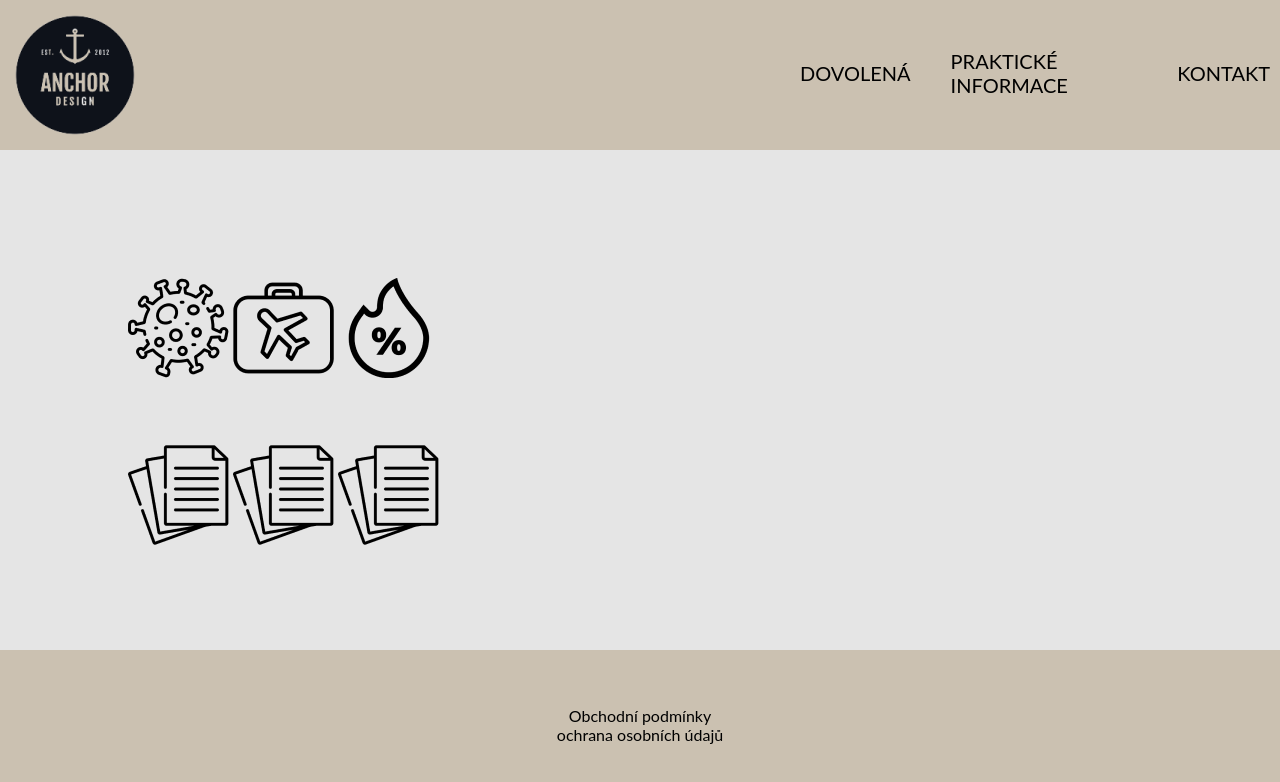
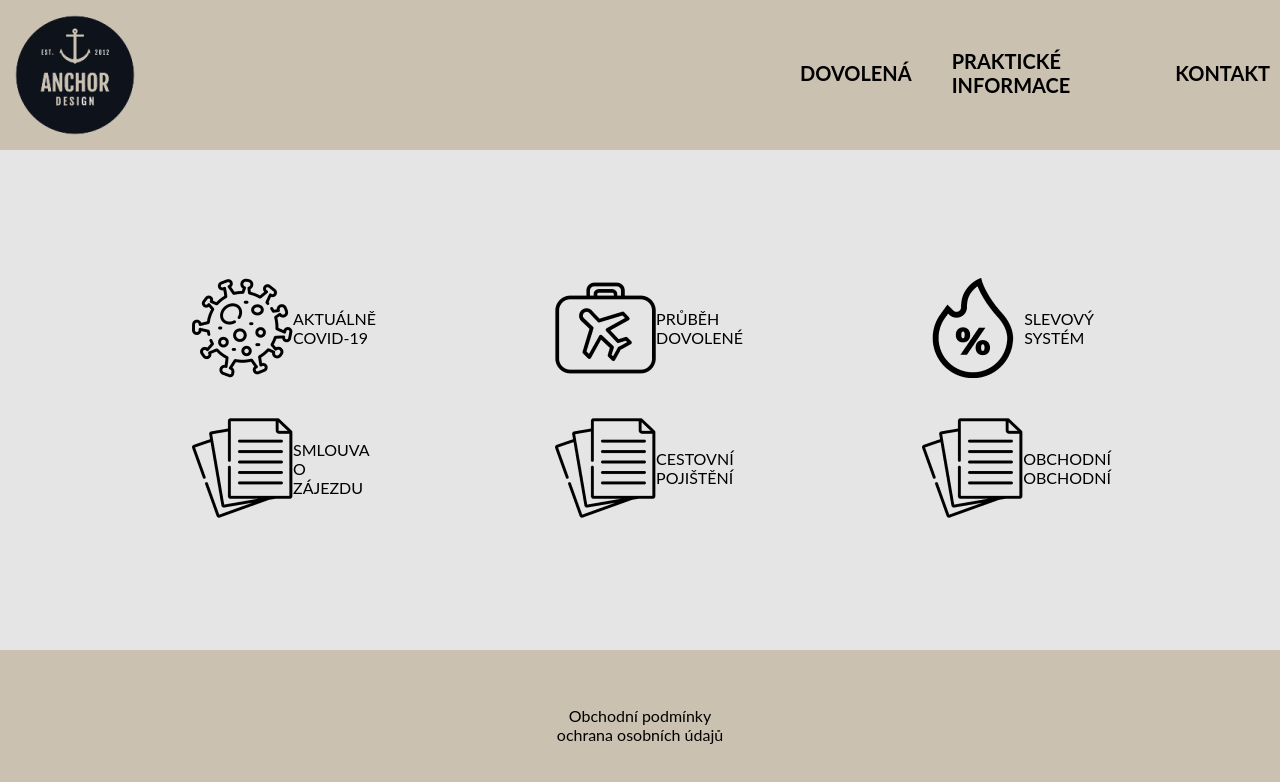
Before and after one commit to tomasduch/wba-duchecek-tomas-2c., a plain HTML site: page individual-work/figma-1/info.html in a window 1280 px wide. Drawn offline with Linux system fonts and the light colour scheme.

Commit message:
kontrola

```diff
--- a/individual-work/figma-1/info.html
+++ b/individual-work/figma-1/info.html
@@ -25,19 +25,30 @@
                 <p>KONTAKT</p>
             </a>
         </div>
+        <div class="hamburger">
+            <div class="ham"></div>
+            <div class="ham"></div>
+            <div class="ham"></div>
+        </div>
     </div>
-    <div class="top">
-        <img class="obr" src="./coronavirus.png" alt="">
-        <img class="obr" src="./luggage.png" alt="">
-        <img class="obr" src="./sale.png" alt="">
-    </div>
-    <div>
-        <div class="bot">
-            <div>
-                <img class="obr" src="./doc 1.png" alt="">
-                <img class="obr" src="./doc 1.png" alt="">
-                <img class="obr" src="./doc 1.png" alt="">
-            </div>
+    <div class="grid">
+        <div class="item">
+            <img src="./coronavirus.png" alt=""><p>AKTUÁLNĚ COVID-19</p>
+        </div>
+        <div class="item">
+            <img src="./luggage.png" alt=""><p>PRŮBĚH DOVOLENÉ</p>
+        </div>
+        <div class="item">
+            <img src="./sale.png" alt=""><p>SLEVOVÝ SYSTÉM</p>
+        </div>
+        <div class="item">
+            <img src="./doc 1.png" alt=""><p>SMLOUVA O ZÁJEZDU</p>
+        </div>
+        <div class="item">
+            <img src="./doc 1.png" alt=""><p>CESTOVNÍ POJIŠTĚNÍ</p>
+        </div>
+        <div class="item">
+            <img src="./doc 1.png" alt=""><p>OBCHODNÍ OBCHODNÍ</p>
         </div>
     </div>
     <div class="foter">
--- a/individual-work/figma-1/style1.css
+++ b/individual-work/figma-1/style1.css
@@ -18,6 +18,7 @@ body {
 }
 
 .navbar {
+    font-weight: bold;
     display: flex;
     align-items: center;
     justify-content: center;
@@ -178,7 +179,7 @@ h3 {
     width: 95%;
     background-color: black;
     height: 30%;
-    border-radius: 3%;
+    border-radius: 20%;
 }
 
 @media(max-width: 500px) {
@@ -257,7 +258,6 @@ h3 {
 
     }
 
-
     .h2 {
         top: 50%;
         font-size: 50px;
@@ -268,6 +268,7 @@ h3 {
         text-align: left;
     }
 
+
     .button2 {
         width: 25%;
         left: 35%;
@@ -277,4 +278,11 @@ h3 {
     .footer {
         width: 100%;
     }
+    .explore{
+        top: 20%;
+        font-size: 10px;
+        justify-content: center;
+        align-items: center;
+    }
+
 }
--- a/individual-work/figma-1/style2.css
+++ b/individual-work/figma-1/style2.css
@@ -16,6 +16,7 @@ body {
 }
 
 .navbar {
+    font-weight: bold;
     display: flex;
     align-items: center;
     justify-content: center;
@@ -55,18 +56,60 @@ body {
     top: 10%;
 }
 
-.top {
+.grid{
+    display: grid;
+
+    grid-template-columns: auto auto auto;
+    grid-template-rows: auto auto;
+    margin-left: 15%;
     margin-top: 10%;
-    margin-left: 10%;
-    margin-right: 10%;
-    margin-bottom: 0%;
+    gap: 20%;
+    width: 70%;
+
 }
-.bot {
-    margin-top: 5%;
-    margin-left: 10%;
-    margin-right: 10%;
-    margin-bottom: 0%;
+.item{
+    display: flex;
+    align-items: center;
+    flex-direction: row;
+
 }
-.obr{
-    justify-content: space-around;
+
+.gap{
+    gap: 20%;
 }
+
+.hamburger {
+    display: none;
+}
+
+.ham {
+    width: 95%;
+    background-color: black;
+    height: 30%;
+    border-radius: 20%;
+
+}
+
+@media(max-width: 500px) {
+    .hamburger {
+        display: flex;
+        width: 30px;
+        height: 30px;
+        flex-direction: column;
+        gap: 10%;
+        margin-left: 80%;
+    }
+
+    .header {
+        height: 80px;
+    }
+    .navbar {
+        display: none;
+    }
+    .grid{
+        display: flex;
+        flex-direction: column;
+        gap: 10px;
+        margin-left: 20%;
+    }
+}
--- a/individual-work/figma-1/style3.css
+++ b/individual-work/figma-1/style3.css
@@ -15,6 +15,7 @@ body {
 }
 
 .navbar {
+    font-weight: bold;
     display: flex;
     align-items: center;
     justify-content: center;
```
Also changed, not shown: individual-work/figma-1/index.html (+3 -1 lines).
